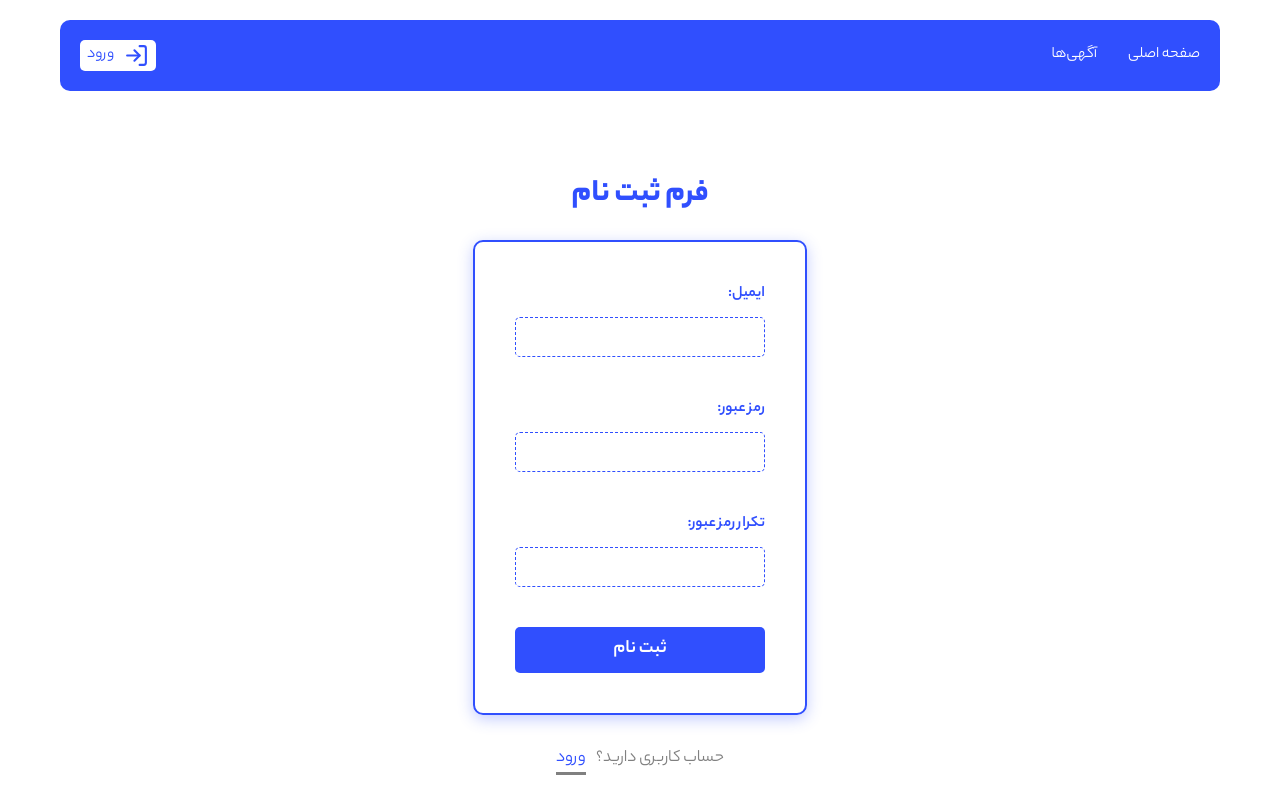
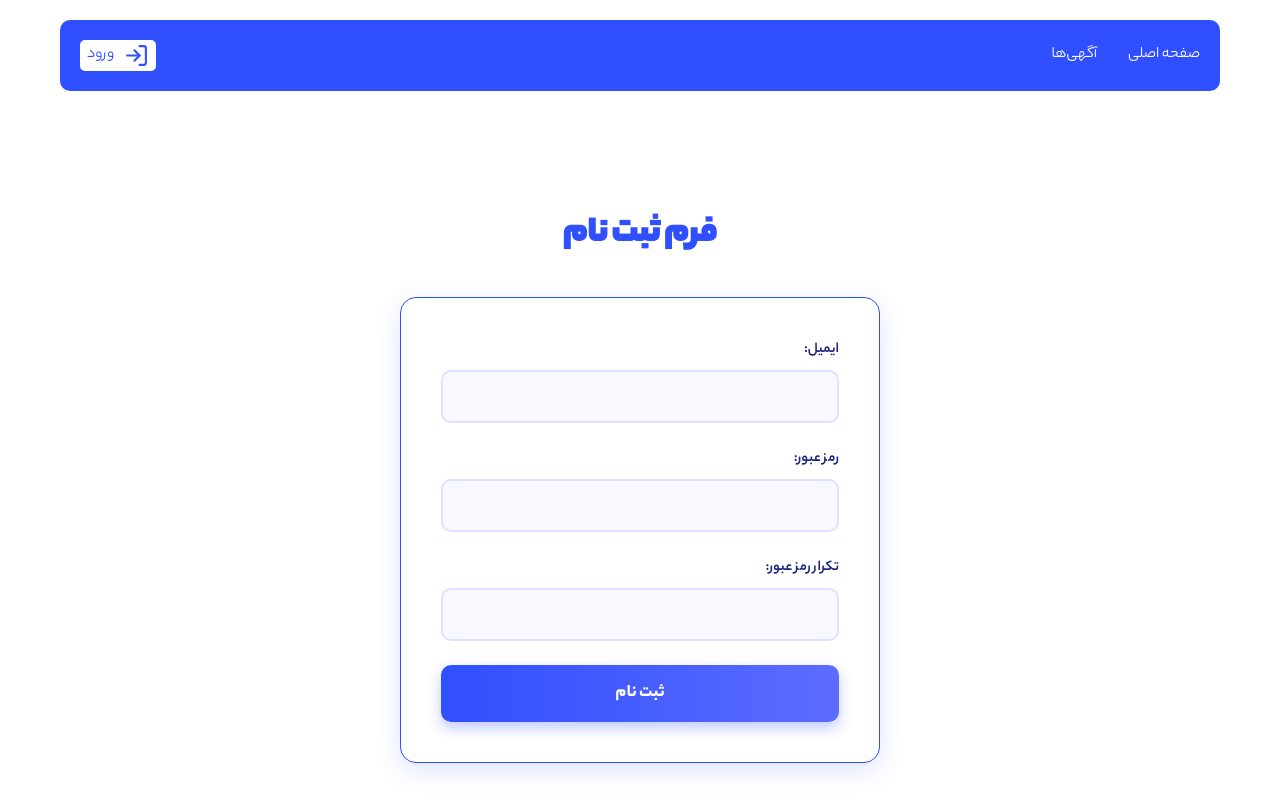
Before and after one commit to xe4at/real-state-project, a Next.js app: page /signup in a window 1280 px wide. Shown: the top 794 px of the page. Built offline with nearby package versions, Linux system fonts and the light colour scheme.

Commit message:
change signup form styles

```diff
--- a/src/components/template/SignupPage.module.css
+++ b/src/components/template/SignupPage.module.css
@@ -1,75 +1,102 @@
-
 .form {
   display: flex;
   flex-direction: column;
+  align-items: center;
   justify-content: center;
-  align-items: center;
-  height: 90vh;
+  min-height: 100vh;
+  padding: 2rem;
 }
 
 .form h4 {
   color: #304ffe;
-  font-weight: 600;
-  font-size: 2rem;
-  margin-bottom: 20px;
+  font-size: 2.4rem;
+  font-weight: 700;
+  margin-bottom: 2rem;
+  text-align: center;
+  letter-spacing: -0.5px;
 }
 
 .form form {
-  display: flex;
-  flex-direction: column;
-  max-width: 700px;
-  box-shadow: #304ffe4a 0px 4px 15px;
-  border: 2px solid #304ffe;
-  padding: 40px;
-  border-radius: 10px;
-  margin-bottom: 30px;
+  background: #fff;
+  border: 1px solid #304ffe;
+  border-radius: 16px;
+  padding: 2.5rem;
+  max-width: 480px;
+  width: 100%;
+  box-shadow: 0 8px 24px rgba(48, 79, 254, 0.15);
+  transition: box-shadow 0.3s ease;
+}
+
+.form form:hover {
+  box-shadow: 0 12px 32px rgba(48, 79, 254, 0.2);
 }
 
 .form label {
-  color: #304ffe;
-  margin-bottom: 10px;
-  font-weight: 400;
+  color: #1a237e;
+  font-weight: 500;
+  margin-bottom: 8px;
+  display: block;
+  font-size: 0.95rem;
 }
 
 .form input {
-  margin-bottom: 40px;
-  width: 250px;
-  border: 1px #304ffe dashed;
-  color: grey;
-  border-radius: 5px;
-  padding: 10px;
-  direction: ltr !important;
+  width: 100%;
+  padding: 0.75rem 1rem;
+  margin-bottom: 1.5rem;
+  border: 2px solid #dce1ff;
+  border-radius: 10px;
   font-size: 1rem;
-  height: 40px;
+  background: #f7f9ff;
+  color: #333;
+  transition: all 0.2s ease;
 }
 
 .form input:focus {
-  border: 1px #304ffe solid;
+  border-color: #304ffe;
+  background-color: #fff;
   outline: none;
+  box-shadow: 0 0 0 3px rgba(48, 79, 254, 0.15);
 }
 
 .form button {
+  background: linear-gradient(to right, #304ffe, #5c6cff);
+  color: white;
+  font-size: 1.1rem;
+  font-weight: 600;
+  padding: 0.9rem 1.5rem;
   border: none;
-  background-color: #304ffe;
-  color: #fff;
-  font-size: 1.2rem;
-  font-weight: 400;
-  border-radius: 5px;
-  transition: all ease-in 0.1s;
+  border-radius: 10px;
+  width: 100%;
   cursor: pointer;
-  padding: 8px 0;
+  transition: transform 0.2s ease, box-shadow 0.2s ease;
+  box-shadow: 0 6px 14px rgba(48, 79, 254, 0.3);
 }
+
 .form button:hover {
-  transform: scale(1.05);
+  transform: translateY(-2px);
+  box-shadow: 0 10px 22px rgba(48, 79, 254, 0.35);
+}
+
+.form button:active {
+  transform: scale(0.98);
 }
 
 .form p {
-  color: grey;
-  font-size: 1.1rem;
+  margin-top: 1.8rem;
+  color: #555;
+  font-size: 1rem;
+  text-align: center;
 }
 
 .form a {
   color: #304ffe;
-  margin-right: 10px;
-  border-bottom: 3px solid grey;
+  font-weight: 600;
+  border-bottom: 2px solid transparent;
+  transition: border-color 0.2s;
+  text-decoration: none;
+  margin-right: 0.5rem;
 }
+
+.form a:hover {
+  border-color: #304ffe;
+}
```
